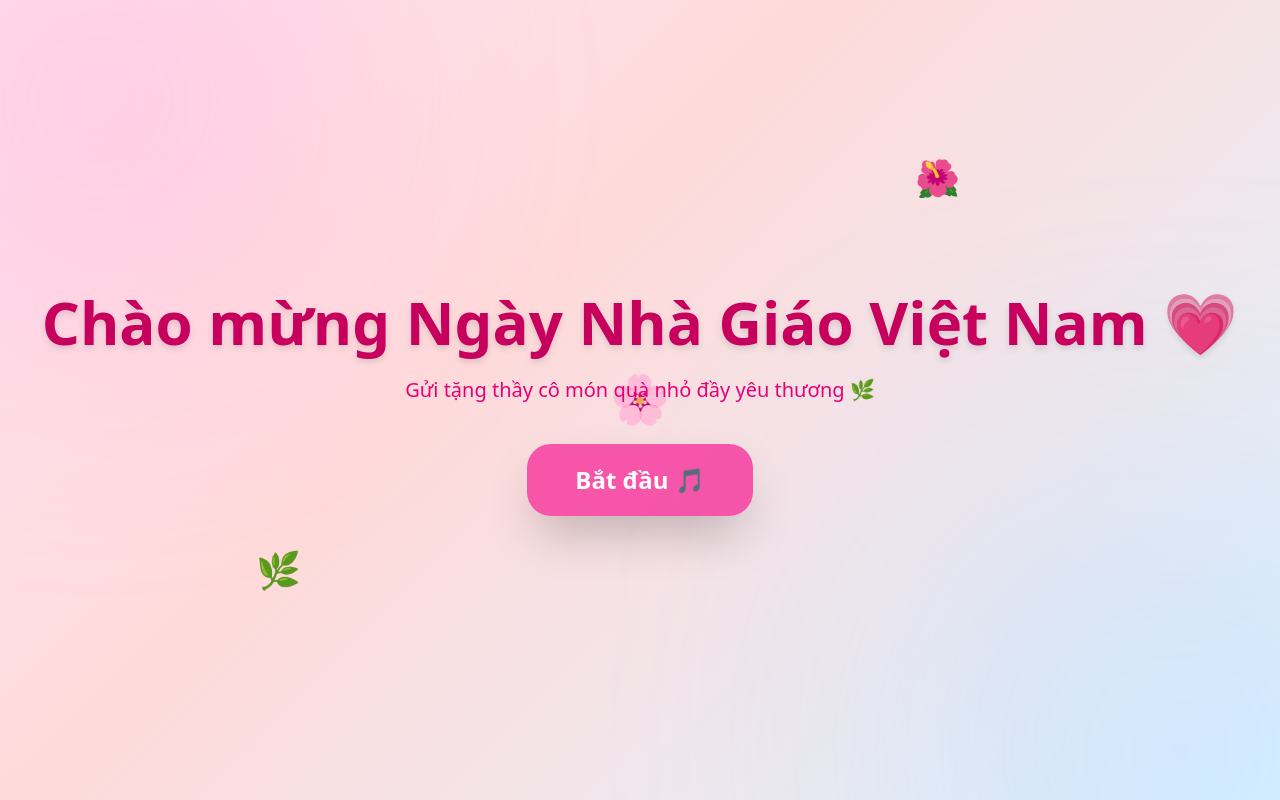
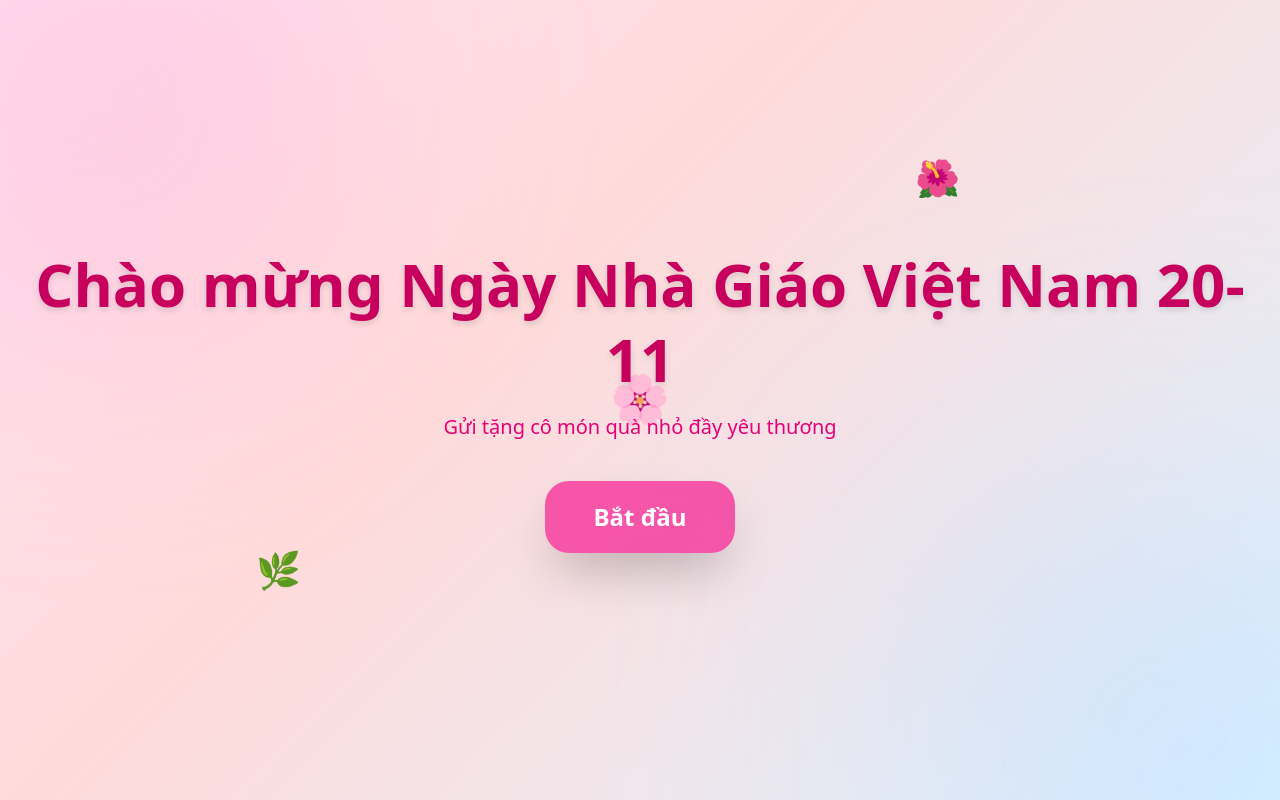
Before and after one commit to namnguyen1409/teacher-day-20-11, a React (Vite) app: page / in a window 1280 px wide. Built offline with nearby package versions, Linux system fonts and the light colour scheme.

Commit message:
Update PlayButton.tsx

```diff
--- a/src/components/ui/PlayButton.tsx
+++ b/src/components/ui/PlayButton.tsx
@@ -11,7 +11,6 @@ export default function PlayButton({ onClick }: { onClick: () => void }) {
       <div className="absolute w-[500px] h-[500px] bg-pink-300/30 rounded-full blur-[120px] top-[-150px] left-[-150px]" />
       <div className="absolute w-[500px] h-[500px] bg-blue-300/30 rounded-full blur-[140px] bottom-[-200px] right-[-150px]" />
 
-      {/* Floating petal emojis */}
       <div className="absolute text-5xl animate-[float_6s_ease-in-out_infinite]">
         🌸
       </div>
@@ -22,23 +21,20 @@ export default function PlayButton({ onClick }: { onClick: () => void }) {
         🌺
       </div>
 
-      {/* Title */}
       <h1 className="text-4xl md:text-6xl font-bold text-pink-700 drop-shadow-md text-center px-6 leading-tight animate-fadeIn">
-        Chào mừng Ngày Nhà Giáo Việt Nam 💗
+        Chào mừng Ngày Nhà Giáo Việt Nam 20-11
       </h1>
 
       <p className="mt-4 text-lg md:text-xl text-pink-600 opacity-90 animate-fadeInSlow">
-        Gửi tặng thầy cô món quà nhỏ đầy yêu thương 🌿
+        Gửi tặng cô món quà nhỏ đầy yêu thương
       </p>
-
-      {/* Start button */}
       <button
         onClick={onClick}
         className="mt-10 px-12 py-5 bg-pink-500/80 hover:bg-pink-500 text-white text-2xl font-semibold
         rounded-3xl shadow-2xl backdrop-blur-md transition-all hover:scale-110 active:scale-95
         animate-fadeInSlow"
       >
-        Bắt đầu 🎵
+        Bắt đầu
       </button>
 
       {/* Animations */}
```
